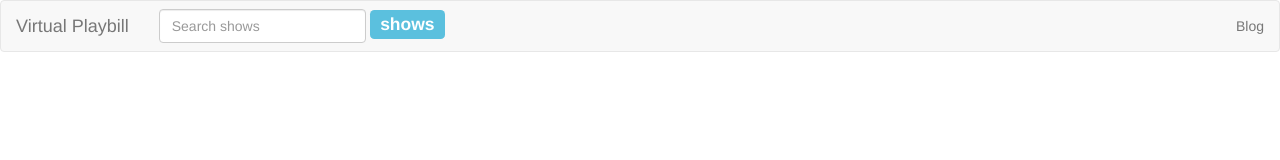
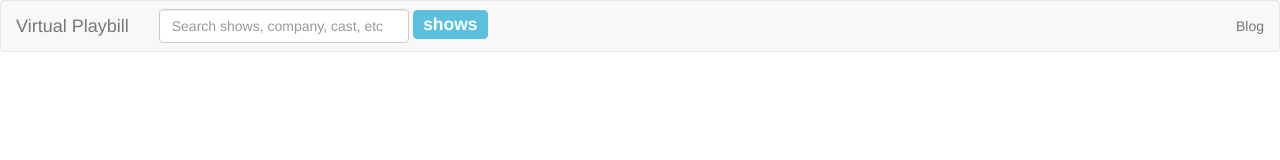
Before and after one commit to keighty/virtualplaybill2, a website: page views/layout.html in a window 1280 px wide. Drawn offline with Linux system fonts and the light colour scheme; no server answers.

Commit message:
Remove restriction for search box and add prompt text.

```diff
--- a/static/css/styles.css
+++ b/static/css/styles.css
@@ -17,6 +17,10 @@ span.nav-overlay {
   left: 0;
   z-index: 1;
   background-image: url('empty.gif');
+}
+
+.search {
+  width: 250px;
 }
 
 .playbill-count{
--- a/views/layout.html
+++ b/views/layout.html
@@ -23,7 +23,7 @@
       <div>
         <form class="navbar-form navbar-left" role="search">
           <div class="form-group">
-            <input type="text" class="form-control" placeholder="Search shows" ng-model="search.title">
+            <input type="text" class="form-control search" placeholder="Search shows, company, cast, etc" ng-model="search">
           </div>
           <span class="label label-info playbill-count" ng-controller='AllPlaybillsController'>{{playbills.length}} shows</span>
         </form>
```
